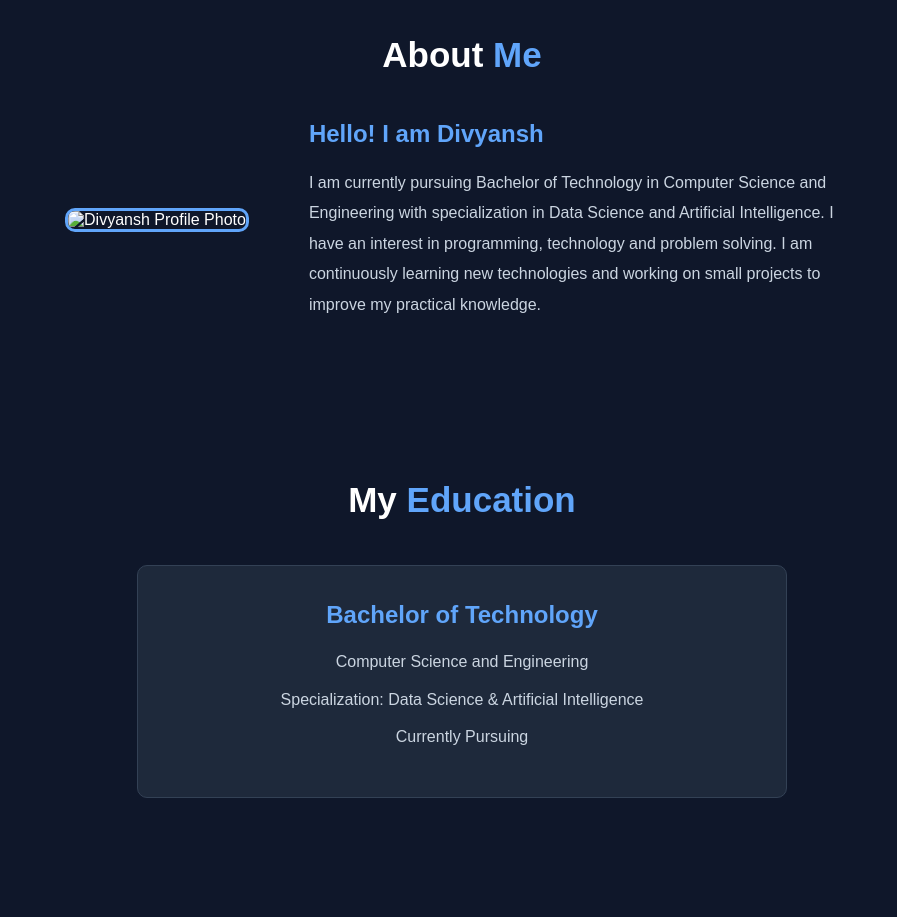
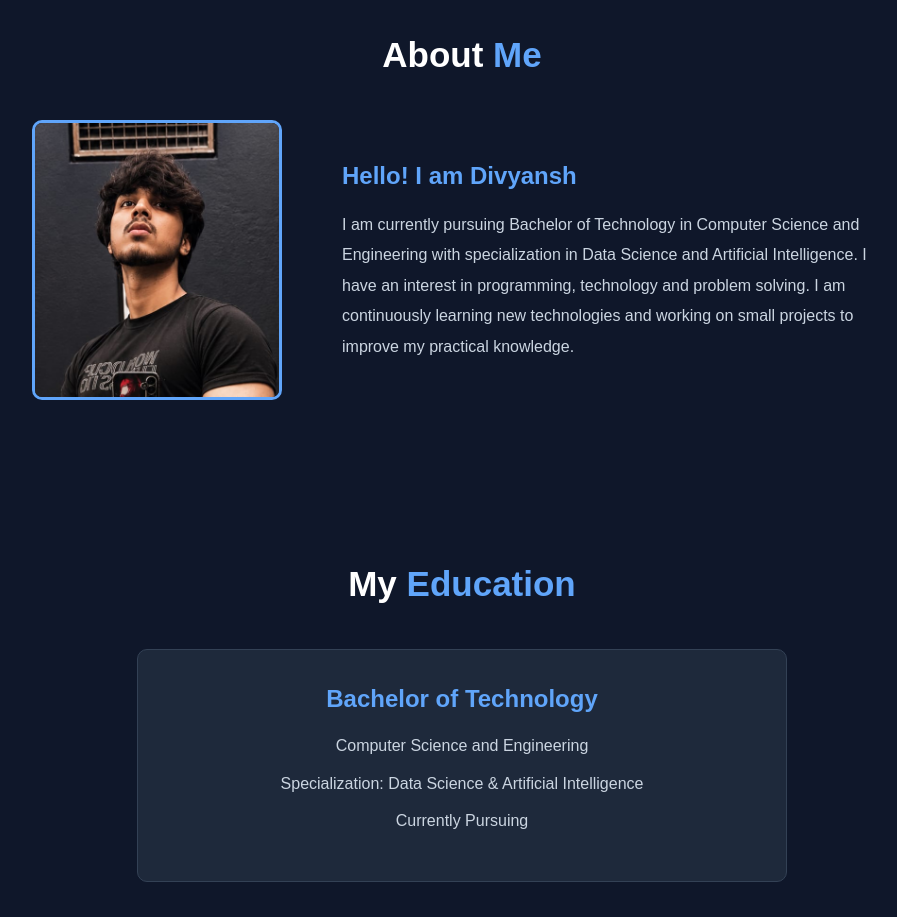
Before and after one commit to divyanshsinghjuly8853-sudo/my-portfolio, a plain HTML site: page index.html in a window 1280 px wide. Shown: the part 840-1757 px from the top of the page, without its empty margins (178-1075 px from the left). Drawn offline with Linux system fonts and the light colour scheme.

Commit message:
Update index.html

```diff
--- a/index.html
+++ b/index.html
@@ -69,7 +69,7 @@
             <div class="about-img">
 
 
-                <img src="images/profile.jpg.jpeg"
+                <img src="profile.jpg.jpeg"
                 width="200" height="200"
                      alt="Divyansh Profile Photo">
 
```
